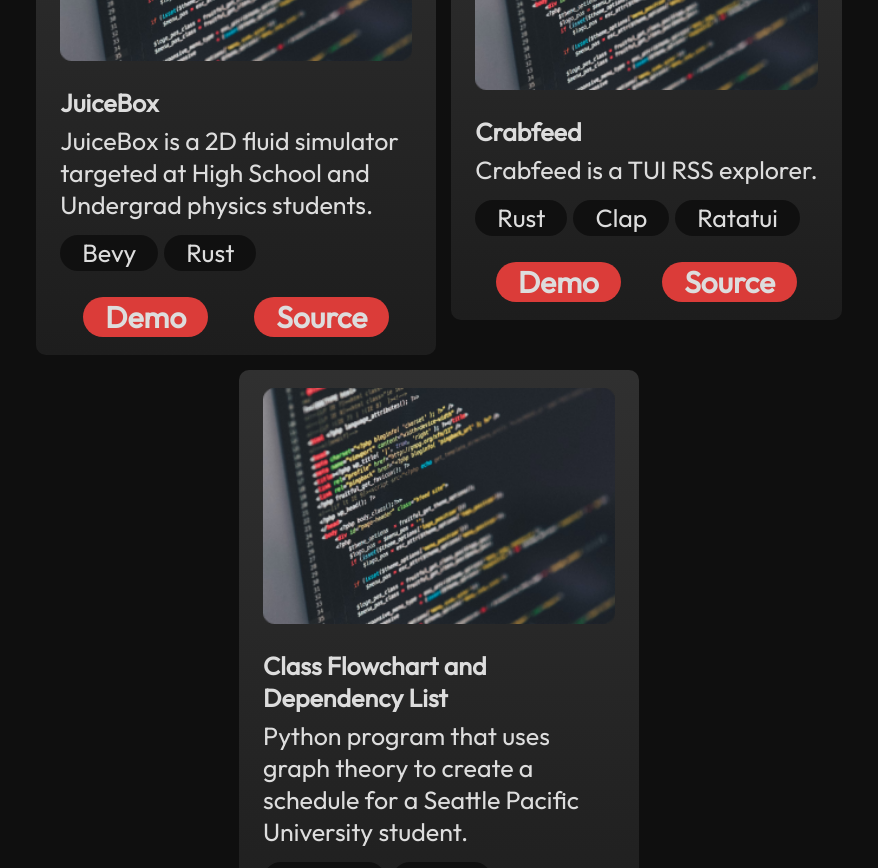
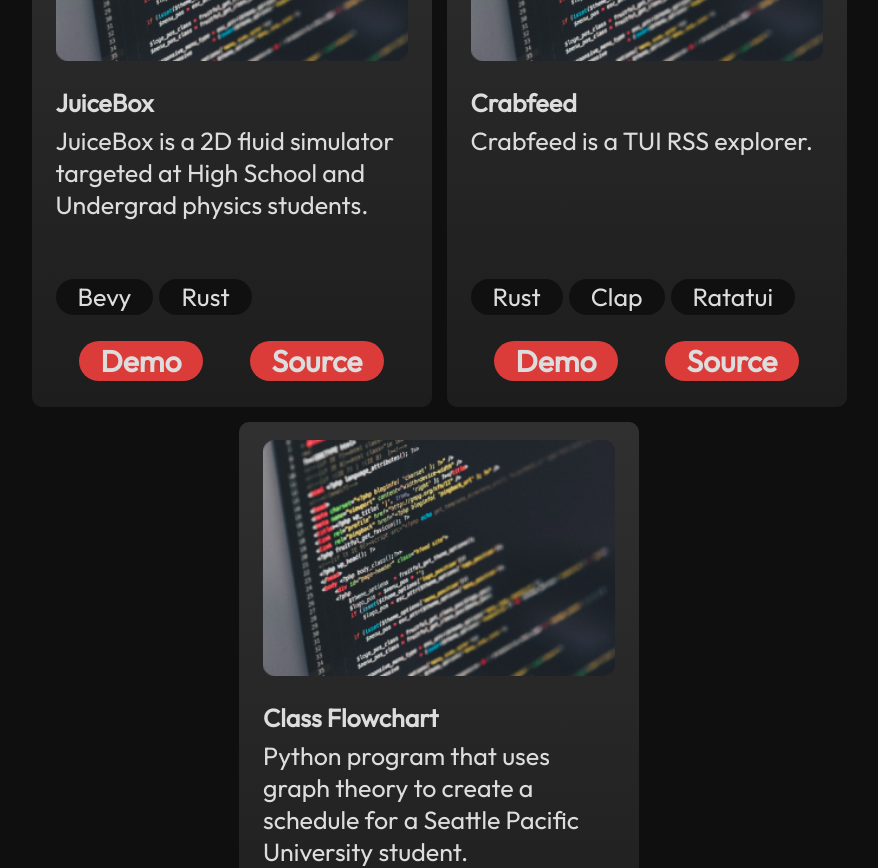
Before and after one commit to r3dc0g/r3dc0g.github.io, a React (Vite) app: page / in a window 1280 px wide. Shown: the part 3140-4008 px from the top of the page, without its empty margins (201-1079 px from the left). Built offline with nearby package versions, Linux system fonts and the light colour scheme.

Commit message:
Adjusted Project Cards

```diff
--- a/src/components/Experience/Experience.module.css
+++ b/src/components/Experience/Experience.module.css
@@ -123,4 +123,8 @@
         width: 100%;
         gap: 9px;
     }
+
+    .historyItem {
+        flex-direction: column;
+    }
 }
--- a/src/components/Projects/ProjectCard/ProjectCard.module.css
+++ b/src/components/Projects/ProjectCard/ProjectCard.module.css
@@ -10,7 +10,9 @@
         #1d1d1d 100%
     );
     padding: 18px 24px;
-    max-width: 400px;
+    width: 400px;
+    min-height: 600px;
+    max-height: 600px;
 }
 
 .image {
@@ -26,6 +28,7 @@
     margin-top: 6px;
     font-size: 25px;
     font-weight: 400;
+    min-height: 140px;
 }
 
 .skills {
@@ -62,3 +65,13 @@
     background: var(--color-primary);
     padding: 1px 22px;
 }
+
+@media screen and (max-width: 830px) {
+    .container {
+        min-height: 0;
+    }
+
+    .description {
+        min-height: 0;
+    }
+}
--- a/src/data/projects.json
+++ b/src/data/projects.json
@@ -16,7 +16,7 @@
     "source": "https://github.com/r3dc0g/crabfeed"
   },
   {
-    "title": "Class Flowchart and Dependency List",
+    "title": "Class Flowchart",
     "imageSrc": "projects/project.png",
     "description": "Python program that uses graph theory to create a schedule for a Seattle Pacific University student.",
     "skills": ["Python", "Pyvis"],
```
